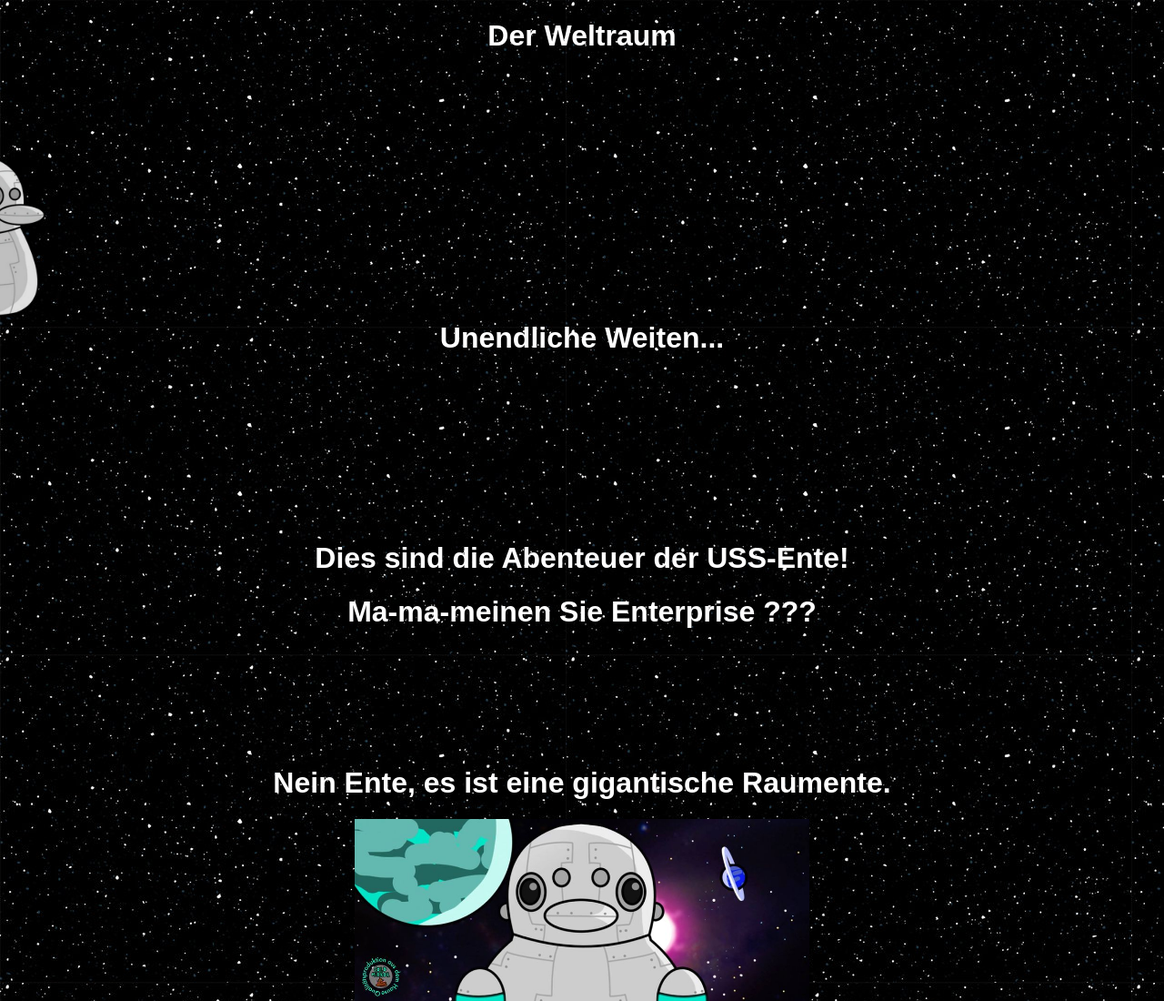
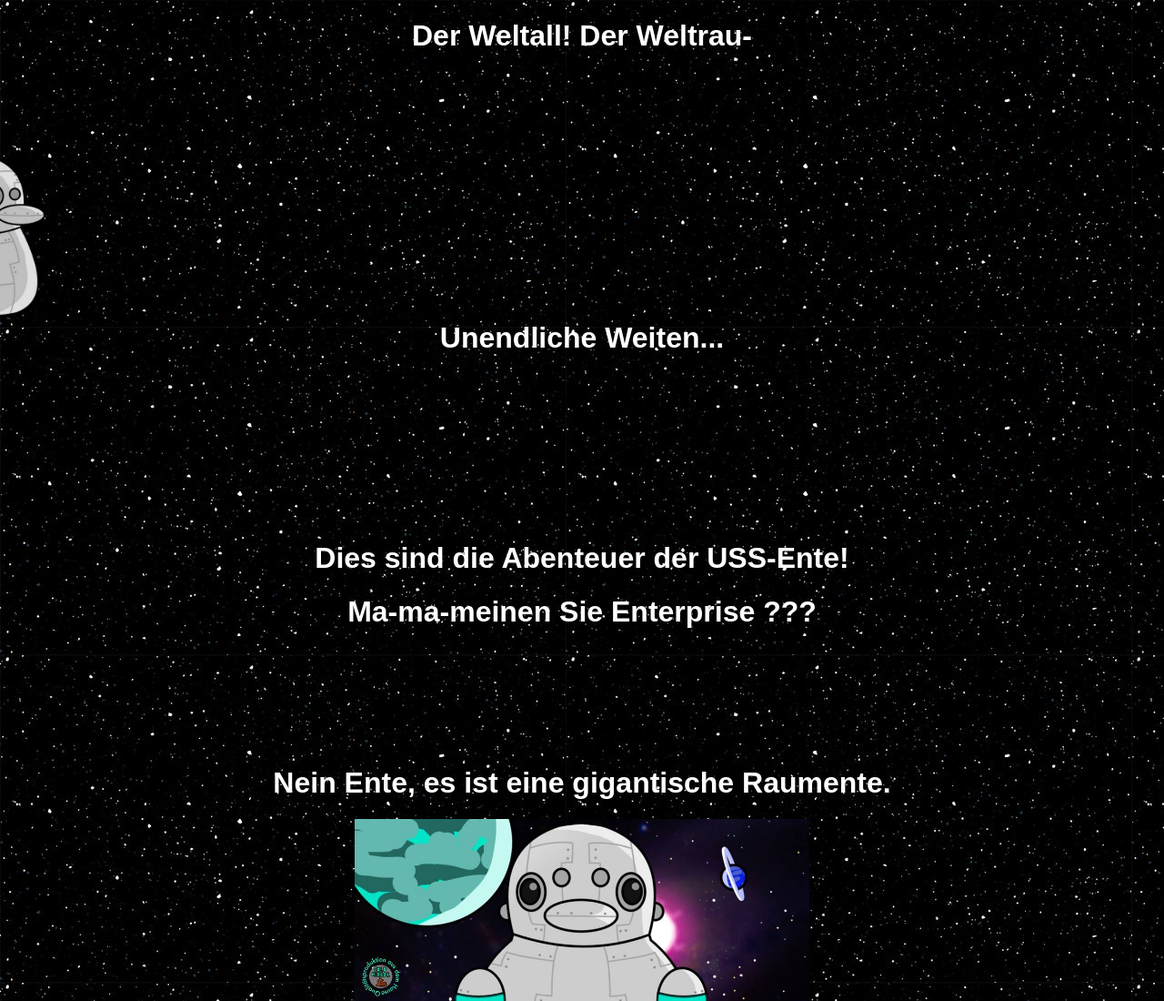
Before and after one commit to XxFrostaxX/xxfrostaxx.github.io, a plain HTML site: page uss_ente/index.html in a window 1280 px wide. Shown: the top 1100 px of the page at 91% size. Drawn offline with Linux system fonts and the light colour scheme; a web font is replaced by a local one.

Commit message:
Update index.html

```diff
--- a/uss_ente/index.html
+++ b/uss_ente/index.html
@@ -52,7 +52,7 @@
     </style>
 </head>
 <body>
-    <center><h1 style="color: white;">Der Weltraum</h1></center>
+    <center><h1 style="color: white;">Der Weltall! Der Weltrau-</h1></center>
 
     <br><br><br><br><br><br><br><br>    <br><br><br><br><br><br>
 
```
